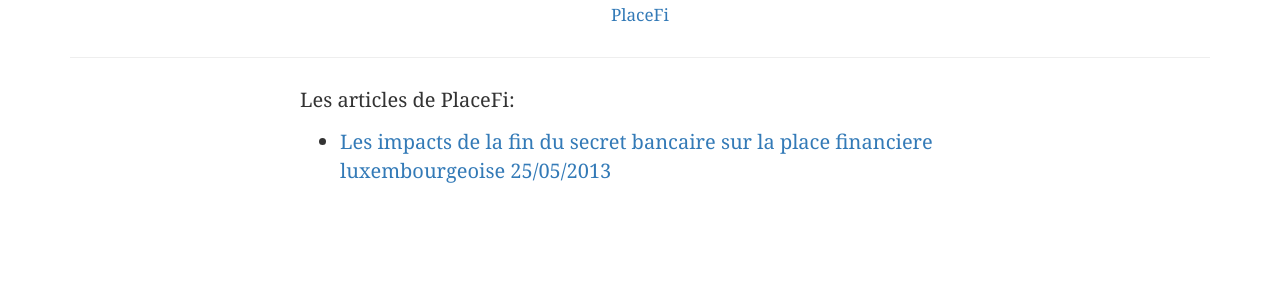
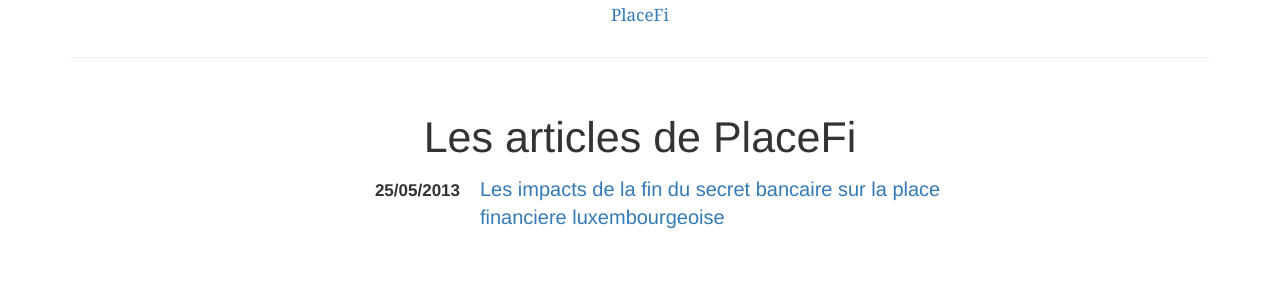
Before and after one commit to xavham/xavham.github.io, a Jekyll site: the page built from index.html, in a window 1280 px wide. Shown: the top 300 px of the page. Built offline with Jekyll 4.4.1, drawn with Linux system fonts in a browser that asks for light colours; nearby versions of some CDN libraries; the list of posts is cut into pages by our own code.

Commit message:
Mise en forme de l'index

```diff
--- a/index.html
+++ b/index.html
@@ -3,10 +3,12 @@ layout: home
 title: Placefi
 ---
 <div class="center-block" style="max-width: 680px;">
-    <p>Les articles de PlaceFi:</p>
-    <ul>
+    <h2 class="text-center">Les articles de PlaceFi</h2>
+    <dl class="dl-horizontal">
         {% for post in site.posts %}
-        <li class="index_page"><a href="{{ post.url }}" title="{{ post.title }}">{{ post.title }} {{ post.date | date: "%d/%m/%Y" }}</a></li>
+        <dt><small> {{ post.date | date: "%d/%m/%Y" }}</small></dt>
+        <dd><a href="{{ post.url }}" title="{{ post.title }}">{{ post.title }}</a> </dd>
         {% endfor %}
-    </ul>
+
+    </dl>
 </div>
```
